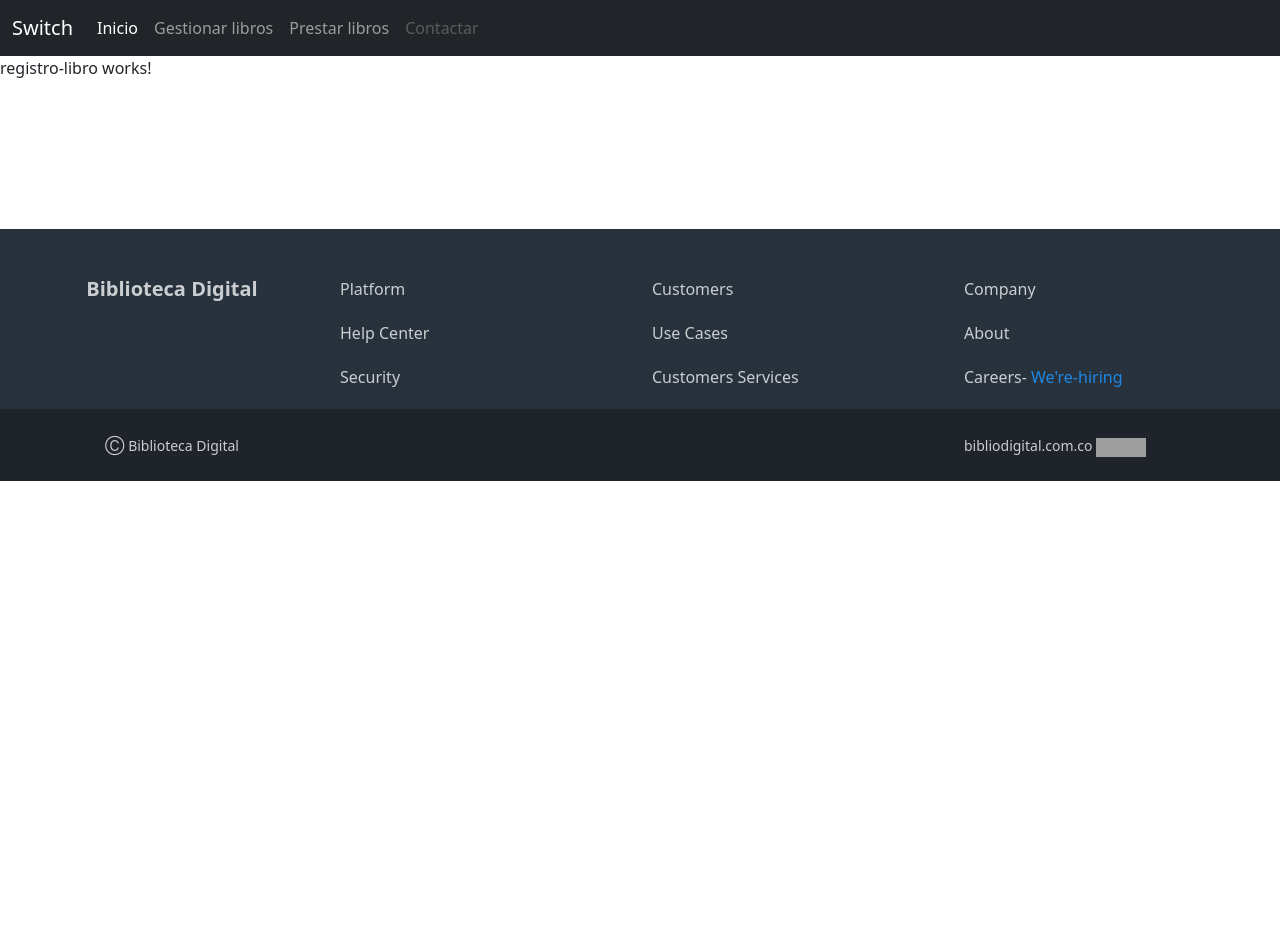
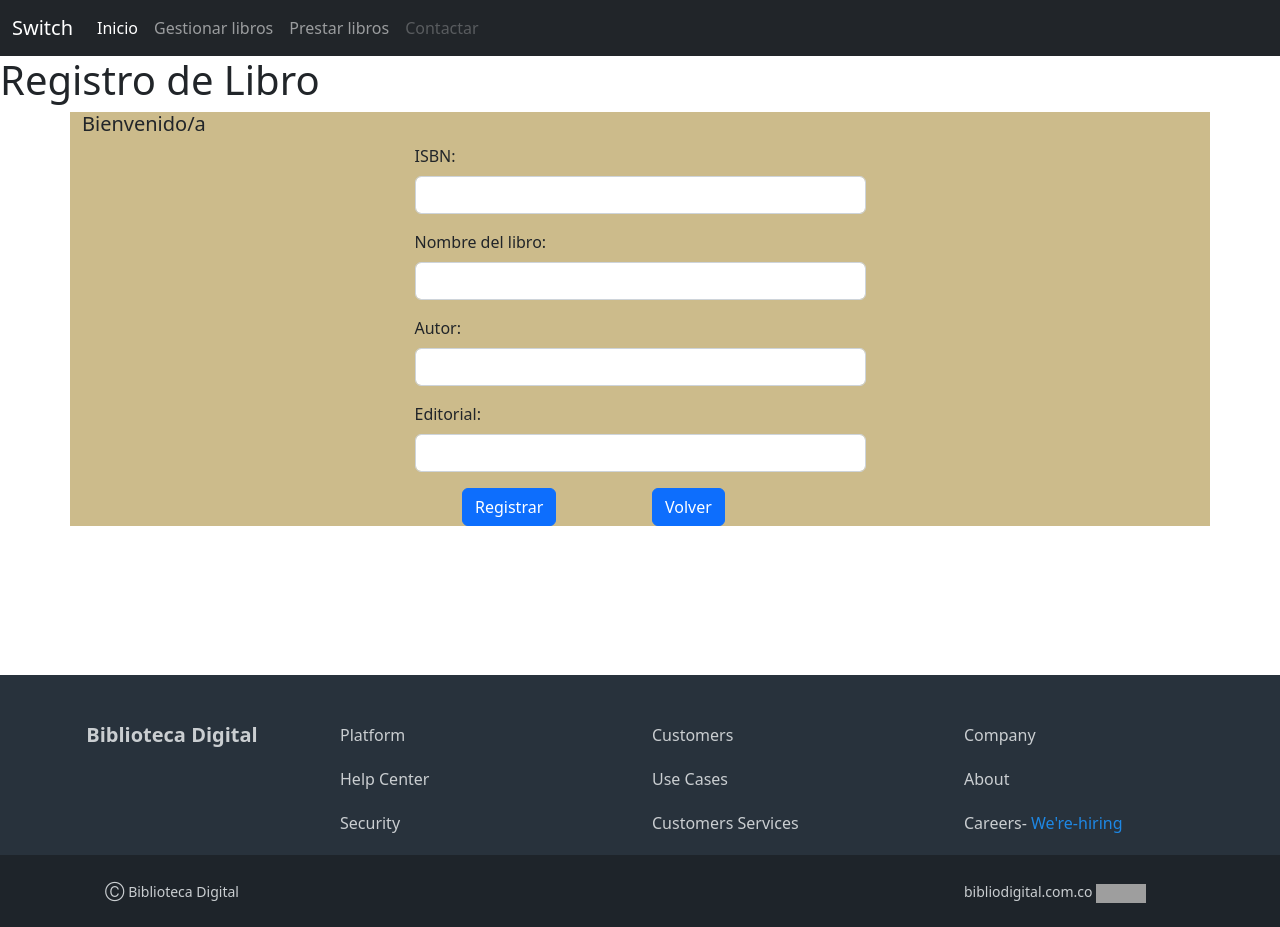
Before and after one commit to LuisFerOv25/ProyectoBiblioteca, an Angular app: page /registrolib in a window 1280 px wide. Before the commit the page ends 800 px from the top, so only its background shows below. Built offline with nearby package versions, Linux system fonts and the light colour scheme; grey boxes are pictures that could not be loaded.

Commit message:
se agrega front-end de registro de libro

```diff
--- a/src/app/componentes/gestion-libro/gestion-libro.component.html
+++ b/src/app/componentes/gestion-libro/gestion-libro.component.html
@@ -9,7 +9,7 @@
             </div>
             <div class="row align-items-start">
                 <div class="col">
-                    <button type="button" class="btn btn-success">Registrar</button>
+                    <button type="button" class="btn btn-success" routerLink="/registrolib">Registrar</button>
                 </div>
             </div>
 
--- a/src/app/componentes/registro-libro/registro-libro.component.html
+++ b/src/app/componentes/registro-libro/registro-libro.component.html
@@ -1 +1,69 @@
-<p>registro-libro works!</p>
+
+    <h1>Registro de Libro</h1>
+
+
+
+
+
+<div class="container" style="background-color:#ccbb8b">
+
+    <h5>Bienvenido/a </h5>
+    <div class=" row">
+
+
+
+
+        <div class="container">
+            <div class="row justify-content-center">
+                <div class="col-sm-5 ">
+
+
+                    <form>
+                        <div class="mb-3">
+                            <label for="isbn" class="form-label">ISBN:</label>
+                            <input type="text" class="form-control" id="isbn" name="isbn" />
+                        </div>
+                        <div class="mb-3">
+                            <label for="nom_lib" class="form-label">Nombre del libro:</label>
+                            <input type="text" class="form-control" id="nom_lib" name="nom_lib" />
+                        </div>
+                        <div class="mb-3">
+                            <label for="autor" class="form-label">Autor:</label>
+                            <input type="text" class="form-control" id="autor" name="autor" />
+                        </div>
+                        <div class="mb-3">
+                            <label for="editorial" class="form-label">Editorial:</label>
+                            <input type="text" class="form-control" id="editorial" name="editorial" />
+                        </div>
+
+
+
+                    </form>
+                </div>
+            </div>
+        </div>
+
+    </div>
+    <div class="row">
+
+        <div class="col-2">
+
+        </div>
+        <div class="col-2">
+
+
+        </div>
+
+        <div class="col-2">
+            <button type="submit" class="btn btn-primary">Registrar</button>
+
+        </div>
+        <div class="col-2">
+
+            <button type="submit" class="btn btn-primary">Volver</button>
+        </div>
+
+    </div>
+
+
+</div>
```
